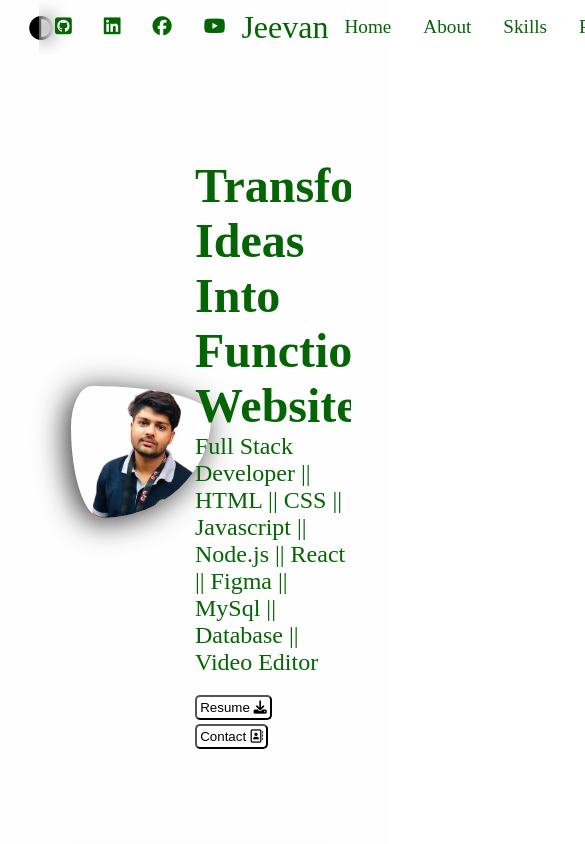
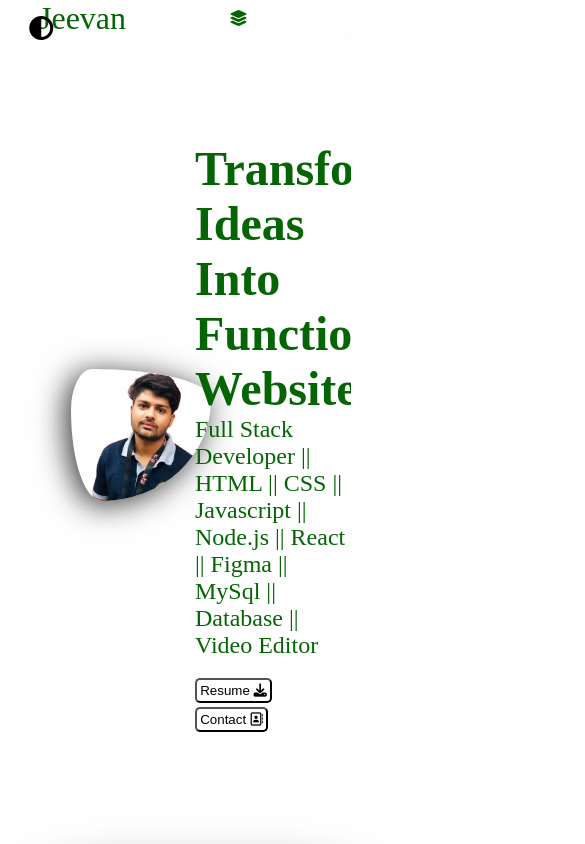
Before and after one commit to JeevanG-dev/profile-jeevan, a plain HTML site: page Index.html in a window 390 px wide. Shown: the top 844 px of the page, 585 px wide, since content can reach past the window. Drawn offline with Linux system fonts and the light colour scheme.

Commit message:
set media queries

```diff
--- a/Index.html
+++ b/Index.html
@@ -38,6 +38,9 @@
 
         <div class="name" style="font-size: 2rem;">Jeevan</div>
 
+        <label for="ham_burger" id="ham"><i class="fa-solid fa-layer-group"></i> </label>
+
+<input type="checkbox" id="ham_burger">
         <div class="nav">
           <ul class=" flex">
             <li>
--- a/style.css
+++ b/style.css
@@ -39,10 +39,16 @@
   background: var(--body-bg);
   color: var(--text-color);
   position: relative;
+overflow-x: hidden;
 
 
 }
 
+
+#ham_burger, #ham{
+  display: none;
+
+}
 #check:checked + .wrapper {
 --body-bg: var(--color-dark);
   --text-color: var(--dark-color);
@@ -71,7 +77,7 @@ header{
     align-items: center;
     position: sticky;
     top: 0px;
-   z-index: 2;
+
 backdrop-filter: blur(9px);
 
 
@@ -292,3 +298,56 @@ footer{
   margin-top: 100px;
   color: wheat;
 }
+
+
+@media(600px > width){
+
+
+  header{
+    justify-content: space-between;
+    align-items: center;
+    position: sticky;
+    top: 0px;
+
+backdrop-filter: blur(9px);
+
+
+}
+
+ .nav>ul{
+
+    flex-direction: column;
+    display: flex;
+    align-items: flex-start;
+    padding: 10px 0 0 0;
+    justify-content: flex-start;
+    list-style: none;
+transition: all 0.5s;
+    width: 200px;
+    height: 100vh;
+    flex-direction: column;
+position: absolute;
+left: 100vw;
+top: 53px;
+color: wheat;
+background: rgba(0,0,0,80%);
+backdrop-filter: blur(20);
+  }
+
+#ham{
+  display: block;
+}
+  #ham_burger:checked + .nav>ul{
+    left: calc(100vw - 200px);
+    backdrop-filter: blur(20px);
+  }
+
+
+  #ham_burger{
+    display: none;
+  }
+
+  .logos{
+    display: none;
+  }
+}
```
